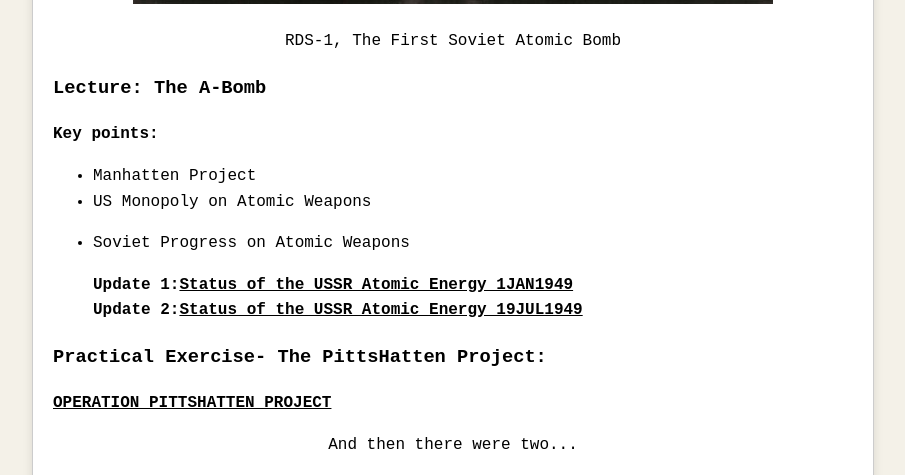
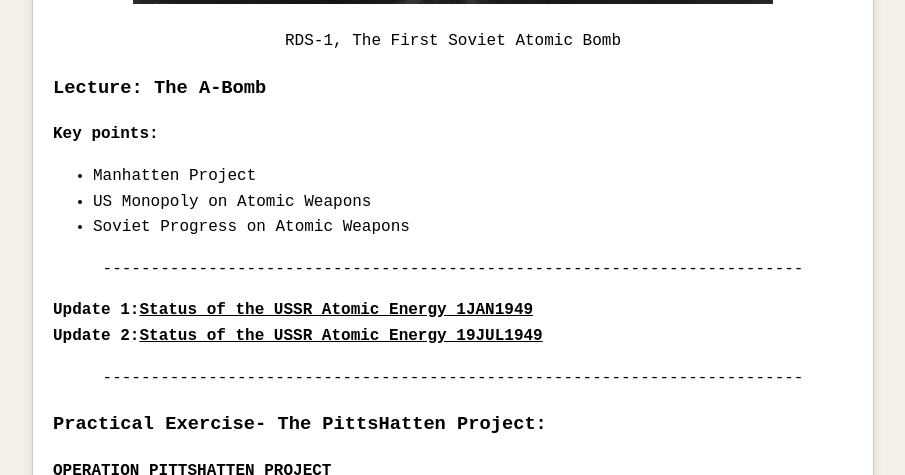
Before and after one commit to jboyce1/CodeWar, a Jekyll site: the page built from classes/ForeignFire.md, in a window 1280 px wide and 1400 px high, scrolled down 761 px, cut to the strip 0-475 px from the top of the window. Shown: the whole strip, without its empty margins (187-1092 px from the left). Built offline with Jekyll 4.4.1, drawn with Linux system fonts in a browser that asks for light colours; some of the changed text lies outside the part shown.

Commit message:
Update ForeignFire.md

```diff
--- a/classes/ForeignFire.md
+++ b/classes/ForeignFire.md
@@ -18,11 +18,15 @@ title: Enemies From Within
 - Manhatten Project
 - US Monopoly on Atomic Weapons
 - Soviet Progress on Atomic Weapons
-
+<div style="text-align: center;">
+  <p>-------------------------------------------------------------------------</p>
+</div>
 
   **Update 1:**[Status of the USSR Atomic Energy 1JAN1949]({{ 'classes/ForeignFire/Status of the USSR Atomic Energy 1JAN1949.pdf' | relative_url }})
   **Update 2:**[Status of the USSR Atomic Energy 19JUL1949]({{ 'classes/ForeignFire/Status of the USSR Atomic Energy 19JUL1949.pdf' | relative_url }})
-
+<div style="text-align: center;">
+  <p>-------------------------------------------------------------------------</p>
+</div>
 ### Practical Exercise- The PittsHatten Project:
 [OPERATION PITTSHATTEN PROJECT]({{ 'classes/ForeignFire/1949 Operation PittsHatten Project.pdf' | relative_url }})
 
@@ -39,6 +43,9 @@ title: Enemies From Within
 
 [U.S. Weather Report of Atomic Detection System]({{ 'classes/ForeignFire/U.S. Weather Report of Atomic Detection System (Sep 1949).pdf' | relative_url }})
 
+<div style="text-align: center;">
+  <p>-------------------------------------------------------------------------</p>
+</div>
 
 ### How We Got Here
 [A History Of Soviet MGB Penetration]({{ 'classes/ForeignFire/II. ORGANIZATION OF SOVIE[15573746].pdf' | relative_url }})
@@ -58,7 +65,6 @@ title: Enemies From Within
     Your browser does not support the video tag.
   </video>
 </div>
-</div>
 
 
 [Return to Home](../)
```
